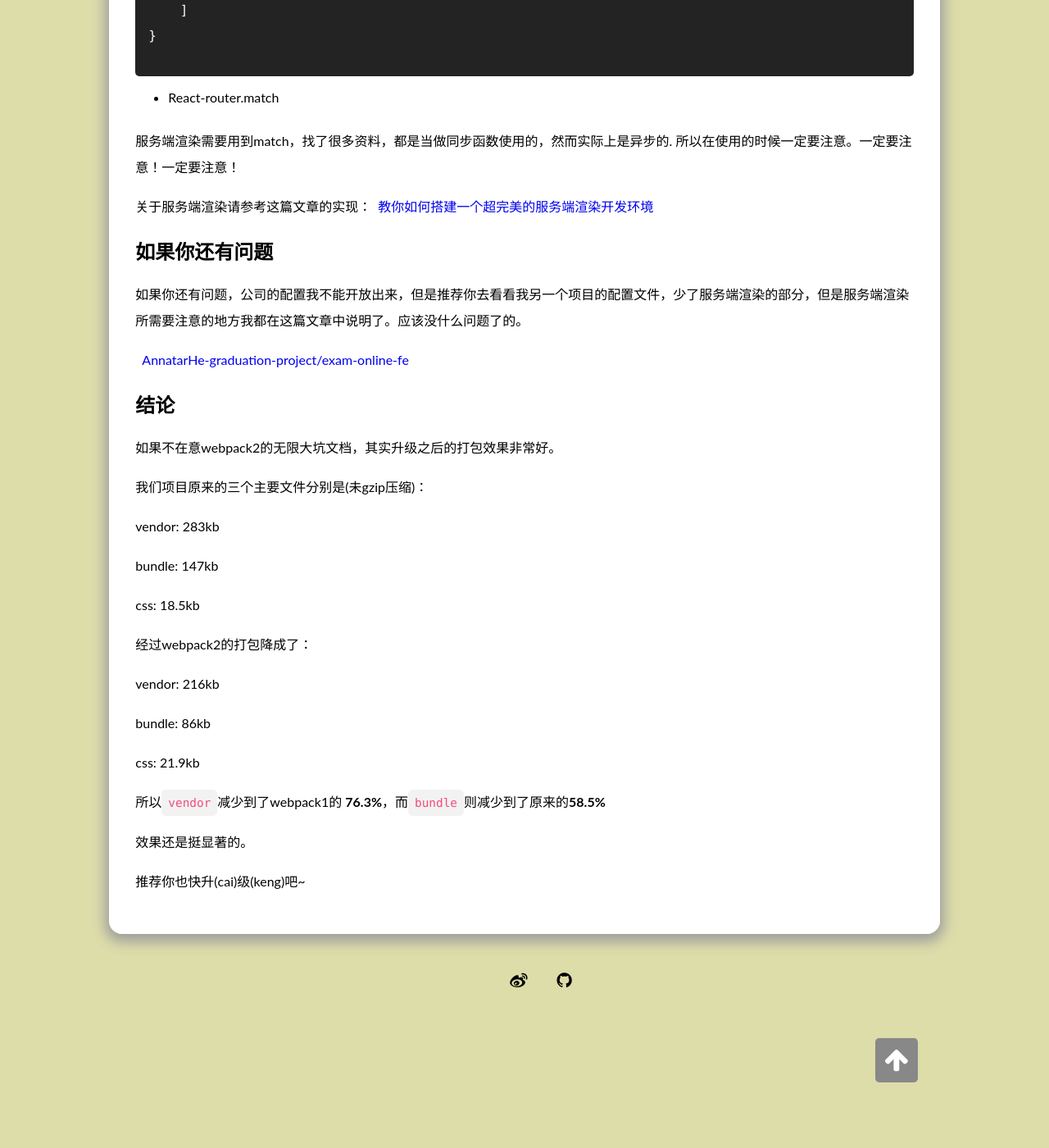
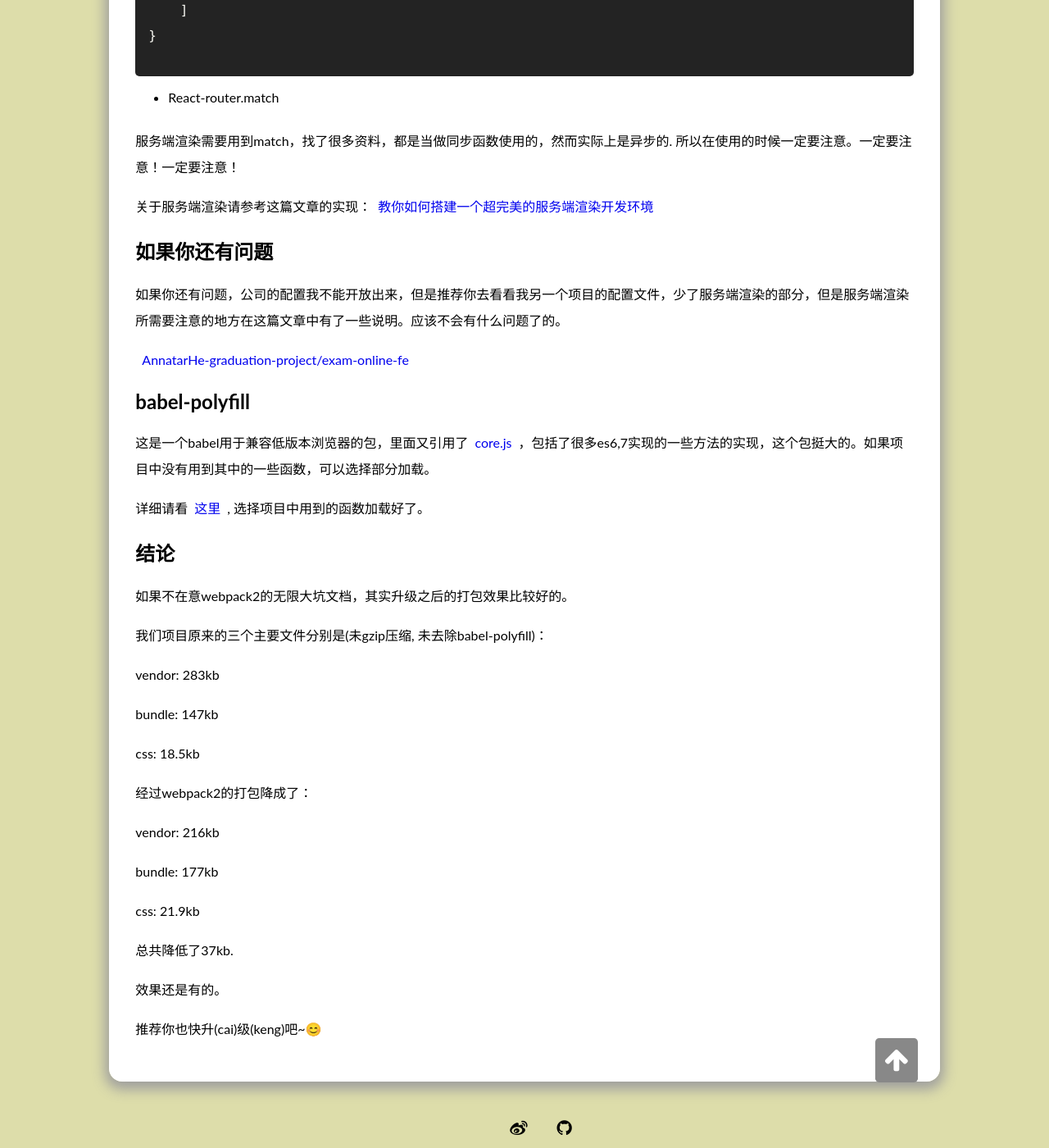
Before and after one commit to AnnatarHe/AnnatarHe.github.io, a Jekyll site: the page built from _posts/2017-01-25-upgrade-to-webpack2.md, in a window 1280 px wide and 1400 px high, scrolled down 13086 px. Shown: the whole window at 82% size. Built offline with Jekyll 4.4.1, drawn with Linux system fonts in a browser that asks for light colours; some web fonts are replaced; comment, search, counter and statistics services are not loaded; some of the changed text lies outside the part shown.

Commit message:
update webpack2 post.

```diff
--- a/_posts/2017-01-25-upgrade-to-webpack2.md
+++ b/_posts/2017-01-25-upgrade-to-webpack2.md
@@ -14,7 +14,7 @@ webpack 是一款非常非常强大的前端资源处理工具，可以把所有
 
 还有更强大的功能么？当然是有的。
 
-可以通过配置publicPath将静态资源文件直接改成cdn路径。通过html插件将资源文件直接写入html。仅仅通过一个`-p`参数实现生产环境的配置。通过`react-hot-loader`实现热重载。通过postcss-loader对css文件进行更好的处理。
+可以通过配置publicPath将静态资源文件直接改成cdn路径。通过html插件将资源文件直接写入html。仅仅通过一个`-p`参数实现生产环境的配置。通过`react-hot-loader`实现热重载。通过postcss-loader对css文件进行添加前缀，变量支持等处理。
 
 webpack 使得前端开发变得更加工程化，更加合理，更加舒适，更具有灵活性。
 
@@ -438,15 +438,21 @@ module.exports = {
 
 ## 如果你还有问题
 
-如果你还有问题，公司的配置我不能开放出来，但是推荐你去看看我另一个项目的配置文件，少了服务端渲染的部分，但是服务端渲染所需要注意的地方我都在这篇文章中说明了。应该没什么问题了的。
+如果你还有问题，公司的配置我不能开放出来，但是推荐你去看看我另一个项目的配置文件，少了服务端渲染的部分，但是服务端渲染所需要注意的地方在这篇文章中有了一些说明。应该不会有什么问题了的。
 
 [AnnatarHe-graduation-project/exam-online-fe](https://github.com/AnnatarHe-graduation-project/exam-online-fe)
 
+## babel-polyfill
+
+这是一个babel用于兼容低版本浏览器的包，里面又引用了[core.js](https://github.com/zloirock/core-js)，包括了很多es6,7实现的一些方法的实现，这个包挺大的。如果项目中没有用到其中的一些函数，可以选择部分加载。
+
+详细请看[这里](https://github.com/zloirock/core-js/blob/master/shim.js), 选择项目中用到的函数加载好了。
+
 ## 结论
 
-如果不在意webpack2的无限大坑文档，其实升级之后的打包效果非常好。
+如果不在意webpack2的无限大坑文档，其实升级之后的打包效果比较好的。
 
-我们项目原来的三个主要文件分别是(未gzip压缩)：
+我们项目原来的三个主要文件分别是(未gzip压缩, 未去除babel-polyfill)：
 
 vendor: 283kb
 
@@ -458,12 +464,12 @@ css: 18.5kb
 
 vendor: 216kb
 
-bundle: 86kb
+bundle: 177kb
 
 css: 21.9kb
 
-所以`vendor`减少到了webpack1的 **76.3%**，而`bundle`则减少到了原来的**58.5%**
+总共降低了37kb.
 
-效果还是挺显著的。
+效果还是有的。
 
-推荐你也快升(cai)级(keng)吧~
+推荐你也快升(cai)级(keng)吧~😊
--- a/src/js/app.js
+++ b/src/js/app.js
@@ -1,8 +1,7 @@
 import { titleShow } from './global'
-import { handleSearcher } from './search'
+import { handleSearcher, leSearch } from './search'
 import { trigger, searchMaskBtn, showModal, closeModalWithMask, closeModalEvent } from './search_trigger'
 import { toTopFunc } from './back'
-
 
 const $back = document.querySelector('.back-to-top')
 const searchBtn = document.querySelector('.search__action')
@@ -23,3 +22,5 @@ trigger.addEventListener('click', showModal, false)
 searchMaskBtn.addEventListener('click', closeModalWithMask, false)
 
 document.body.addEventListener('keydown', closeModalEvent, false)
+
+leSearch('.searchTrigger')
```
Also changed, not shown: src/js/search.js (+25 -0 lines).
